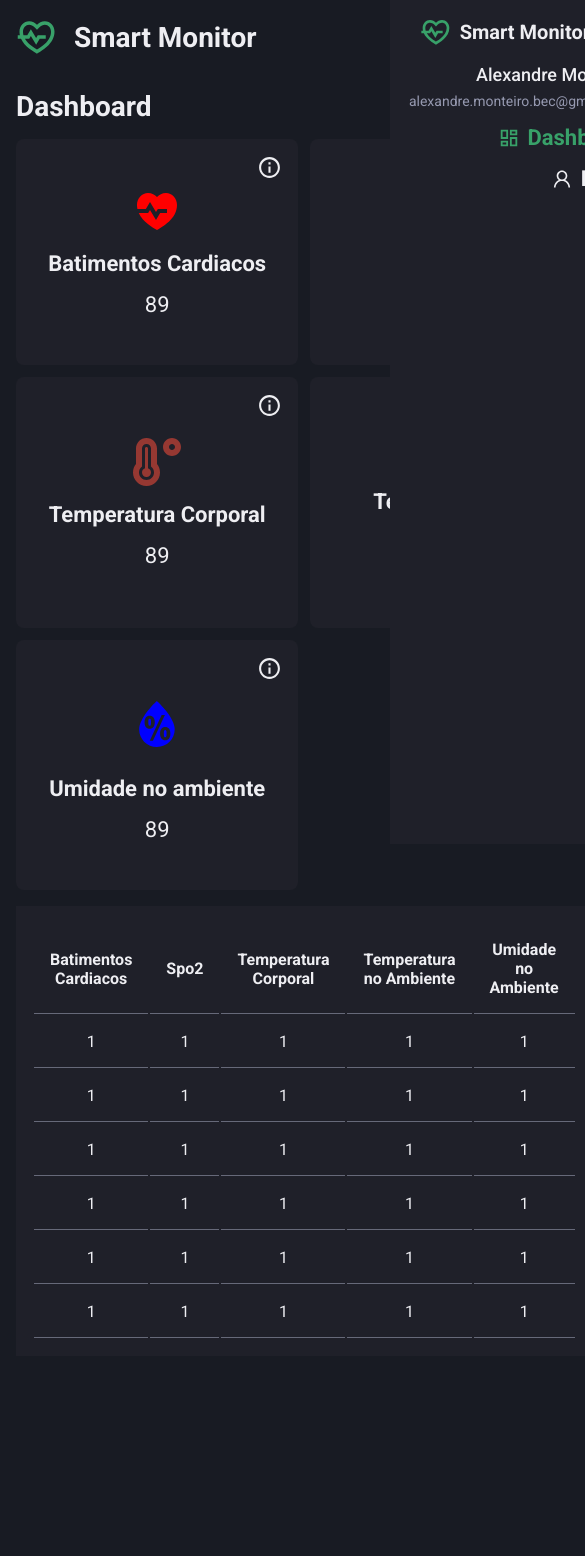
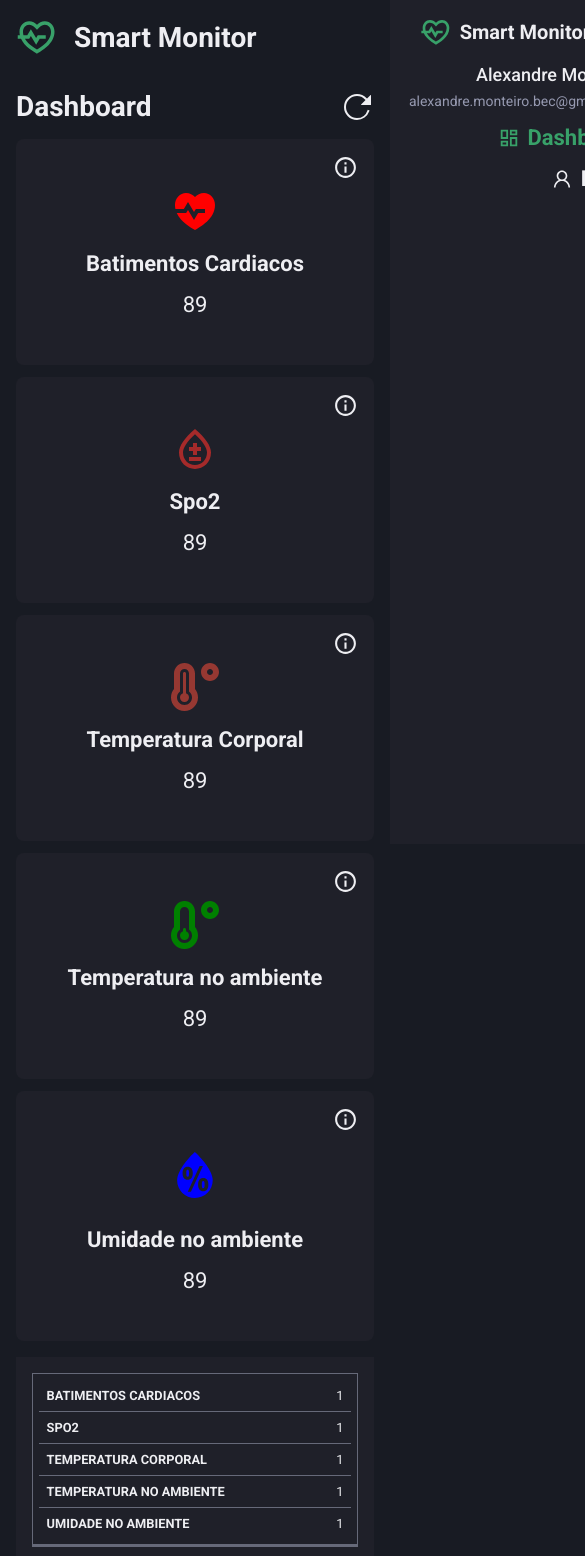
Before and after one commit to arrudadev/smart-monitor-pi7, a Next.js app: page /dashboard in a window 390 px wide. Shown: the top 1556 px of the page, 585 px wide, since content can reach past the window. Before the commit the page ends 1356 px from the top, so only its background shows below. Built offline with nearby package versions, Linux system fonts and the light colour scheme.

Commit message:
style: make table component responsive

```diff
--- a/src/components/Table/index.tsx
+++ b/src/components/Table/index.tsx
@@ -17,51 +17,51 @@
 
         <tbody>
           <tr>
-            <td>1</td>
-            <td>1</td>
-            <td>1</td>
-            <td>1</td>
-            <td>1</td>
+            <td data-label="Batimentos Cardiacos">1</td>
+            <td data-label="Spo2">1</td>
+            <td data-label="Temperatura Corporal">1</td>
+            <td data-label="Temperatura no Ambiente">1</td>
+            <td data-label="Umidade no Ambiente">1</td>
           </tr>
 
           <tr>
-            <td>1</td>
-            <td>1</td>
-            <td>1</td>
-            <td>1</td>
-            <td>1</td>
+            <td data-label="Batimentos Cardiacos">1</td>
+            <td data-label="Spo2">1</td>
+            <td data-label="Temperatura Corporal">1</td>
+            <td data-label="Temperatura no Ambiente">1</td>
+            <td data-label="Umidade no Ambiente">1</td>
           </tr>
 
           <tr>
-            <td>1</td>
-            <td>1</td>
-            <td>1</td>
-            <td>1</td>
-            <td>1</td>
+            <td data-label="Batimentos Cardiacos">1</td>
+            <td data-label="Spo2">1</td>
+            <td data-label="Temperatura Corporal">1</td>
+            <td data-label="Temperatura no Ambiente">1</td>
+            <td data-label="Umidade no Ambiente">1</td>
           </tr>
 
           <tr>
-            <td>1</td>
-            <td>1</td>
-            <td>1</td>
-            <td>1</td>
-            <td>1</td>
+            <td data-label="Batimentos Cardiacos">1</td>
+            <td data-label="Spo2">1</td>
+            <td data-label="Temperatura Corporal">1</td>
+            <td data-label="Temperatura no Ambiente">1</td>
+            <td data-label="Umidade no Ambiente">1</td>
           </tr>
 
           <tr>
-            <td>1</td>
-            <td>1</td>
-            <td>1</td>
-            <td>1</td>
-            <td>1</td>
+            <td data-label="Batimentos Cardiacos">1</td>
+            <td data-label="Spo2">1</td>
+            <td data-label="Temperatura Corporal">1</td>
+            <td data-label="Temperatura no Ambiente">1</td>
+            <td data-label="Umidade no Ambiente">1</td>
           </tr>
 
           <tr>
-            <td>1</td>
-            <td>1</td>
-            <td>1</td>
-            <td>1</td>
-            <td>1</td>
+            <td data-label="Batimentos Cardiacos">1</td>
+            <td data-label="Spo2">1</td>
+            <td data-label="Temperatura Corporal">1</td>
+            <td data-label="Temperatura no Ambiente">1</td>
+            <td data-label="Umidade no Ambiente">1</td>
           </tr>
         </tbody>
       </table>
--- a/src/components/Table/styles.ts
+++ b/src/components/Table/styles.ts
@@ -8,26 +8,71 @@
   padding: 1rem;
 
   table {
+    border: 1px solid rgba(150, 153, 176, 0.6);
+    border-collapse: collapse;
+    margin: 0;
+    padding: 0;
     width: 100%;
+    table-layout: fixed;
 
-    th {
-      font-weight: 600;
+    @media screen and (max-width: 650px) {
+      border: 0;
+    }
+  }
 
-      text-align: center;
+  table thead {
+    @media screen and (max-width: 650px) {
+      border: none;
+      clip: rect(0 0 0 0);
+      height: 1px;
+      margin: -1px;
+      overflow: hidden;
+      padding: 0;
+      position: absolute;
+      width: 1px;
+    }
+  }
 
-      padding: 1rem;
+  table tr {
+    border: 1px solid rgba(150, 153, 176, 0.6);
+    padding: 0.35em;
 
+    @media screen and (max-width: 650px) {
+      border-bottom: 3px solid rgba(150, 153, 176, 0.6);
+      display: block;
+      margin-bottom: 0.625em;
+    }
+  }
+
+  table th,
+  table td {
+    padding: 0.625em;
+    text-align: center;
+  }
+
+  table th {
+    font-size: 0.85em;
+    letter-spacing: 0.1em;
+    text-transform: uppercase;
+  }
+
+  table td {
+    @media screen and (max-width: 650px) {
       border-bottom: 1px solid rgba(150, 153, 176, 0.6);
-    }
+      display: block;
+      font-size: 0.8em;
+      text-align: right;
 
-    td {
-      font-weight: 400;
+      &::before {
+        content: attr(data-label);
+        float: left;
+        font-weight: bold;
+        text-transform: uppercase;
+      }
 
-      border-bottom: 1px solid rgba(150, 153, 176, 0.6);
-
-      text-align: center;
-
-      padding: 1rem;
+      &:last-child {
+        border-bottom: 0;
+      }
     }
   }
 `;
@@ -39,3 +84,5 @@
 
   padding: 1rem 0;
 `;
+
+export const table = styled.div``;
```
